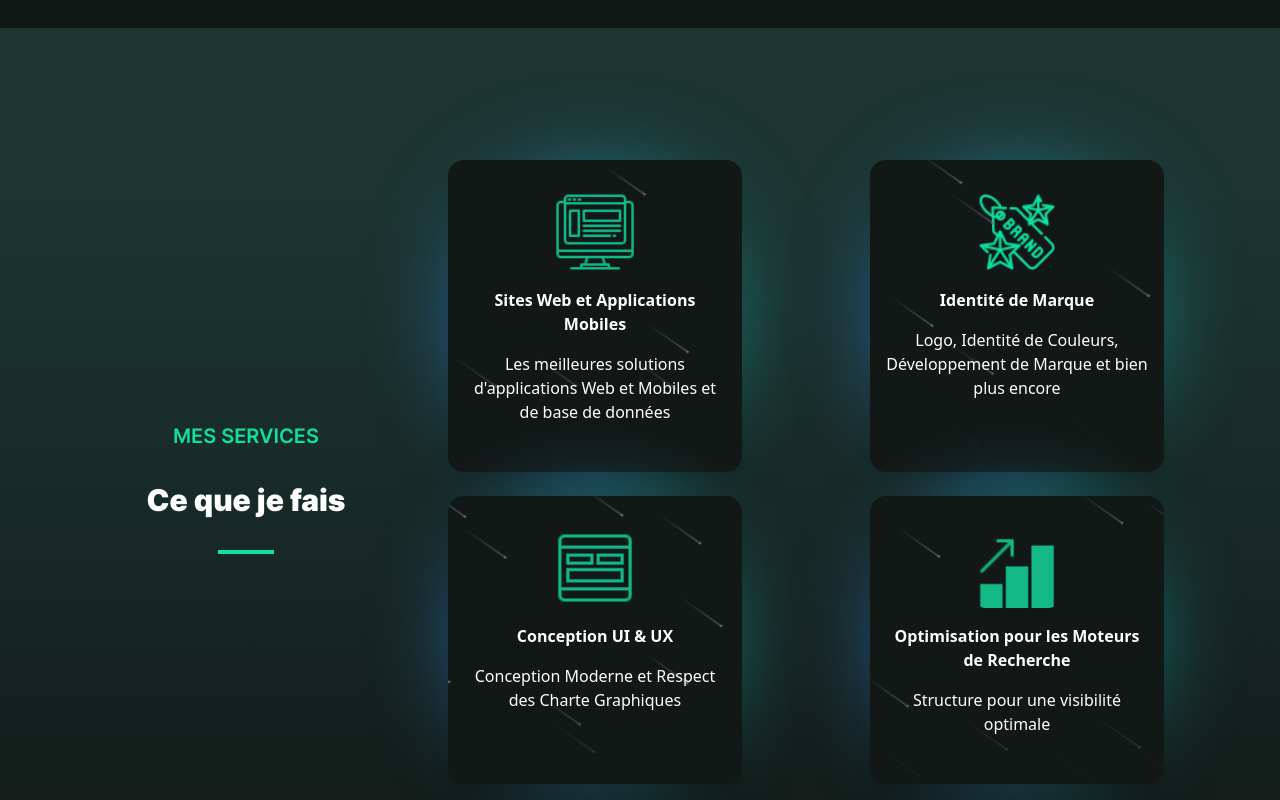
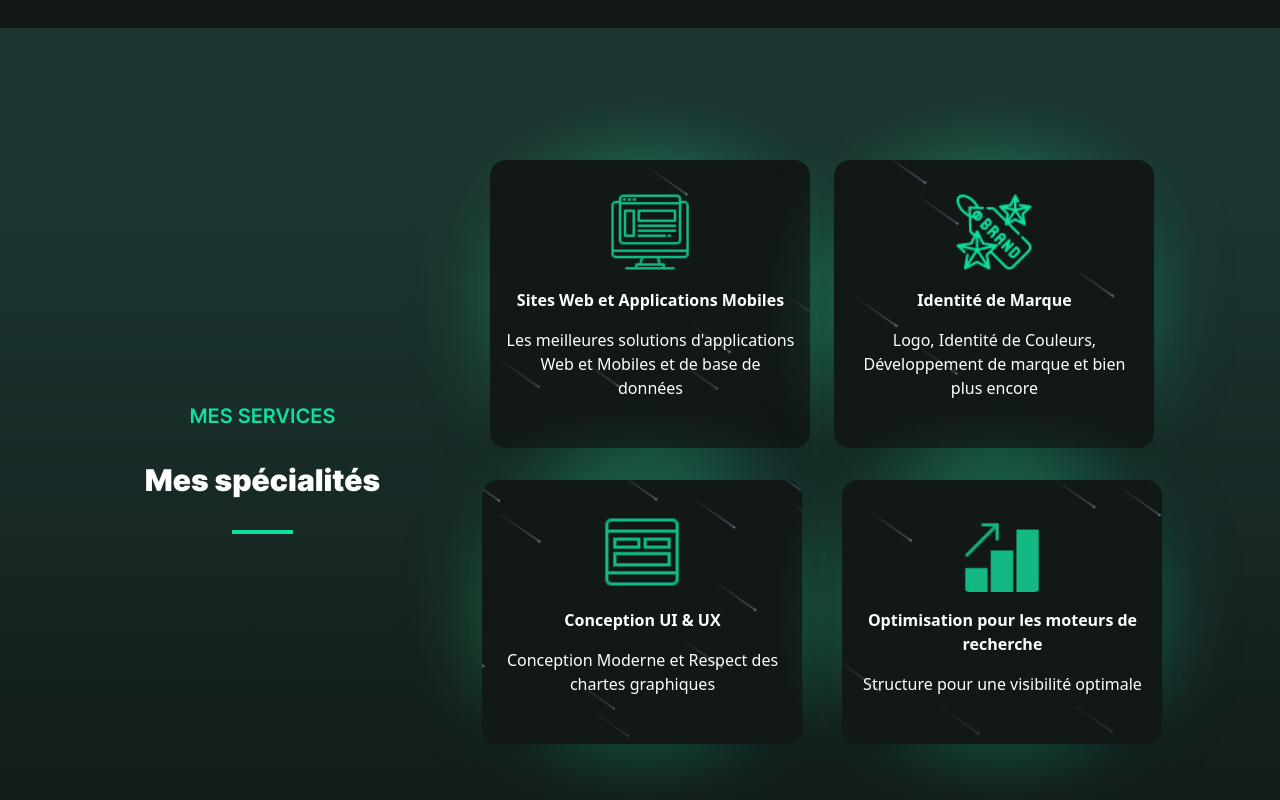
Before and after one commit to EddyBough/portfolioproject, a React (Vite) app: page / in a window 1280 px wide. Shown: the part 2020-2820 px from the top of the page. Built offline with nearby package versions, Linux system fonts and the light colour scheme.

Commit message:
component modified and redesign in ipad mode

```diff
--- a/src/components/Service.jsx
+++ b/src/components/Service.jsx
@@ -5,10 +5,10 @@ const Services = () => {
   return (
     <div
       id="serviceSection"
-      className="service md:p-20 flex flex-col md:flex-row"
+      className="service md:p-20 flex flex-col lg:flex-row"
     >
       {/* Div de gauche */}
-      <div className="flex flex-col justify-center md:w-1/2">
+      <div className="flex flex-col justify-center lg:w-1/2">
         <div className="flex justify-center">
           <h2 className="h2txt text-xl mt-16 md:mt-16">
             <FormattedMessage id="myServices" />
@@ -24,9 +24,9 @@ const Services = () => {
         </div>
       </div>
 
-      {/* Div de droite - cartes par MeteorsDemo */}
-      <div className="flex flex-col md:mt-4 md:flex md:justify-center p-12 md:p-9 items-center md:w-screen">
-        <div className="flex flex-col md:flex-row lg:flex-row md:space-x-32 space-y-8 md:space-y-0 lg:space-y-0">
+      {/* Div de droite */}
+      <div className="flex flex-col md:mt-4 p-12 md:p-9 items-center w-full">
+        <div className="grid grid-cols-1 lg:grid-cols-2 md:grid-cols-1 gap-6 ">
           <MeteorsDemo
             imageSrc="/img/website.png"
             title={<FormattedMessage id="websiteMobileAppsTitle" />}
@@ -38,7 +38,7 @@ const Services = () => {
             description={<FormattedMessage id="brandIdentityDescription" />}
           />
         </div>
-        <div className="flex flex-col md:flex-row lg:flex-row md:space-x-32 mt-8 md:mt-6 space-y-8 md:space-y-0 lg:space-y-0">
+        <div className="grid grid-cols-1 lg:grid-cols-2 md:grid-cols-1 gap-6  mt-8 md:gap-10">
           <MeteorsDemo
             imageSrc="/img/uxdesign.png"
             title={<FormattedMessage id="uiUxDesignTitle" />}
--- a/src/components/ui/MeteorsDemo.jsx
+++ b/src/components/ui/MeteorsDemo.jsx
@@ -4,7 +4,7 @@ import { Meteors } from "./Meteor";
 export function MeteorsDemo({ imageSrc, title, description }) {
   return (
     <div className="w-full relative max-w-xs">
-      <div className="absolute inset-0 h-full w-full bg-gradient-to-r from-blue-500 to-teal-500 transform scale-[0.80] bg-red-500 rounded-full blur-3xl"></div>
+      <div className="absolute inset-0 h-full w-full bg-gradient-to-r from-green-500 to-teal-500 transform scale-[0.80] bg-red-500 rounded-full blur-3xl"></div>
       <div className="relative shadow-xl bg-card1 px-4 py-8 h-full overflow-hidden rounded-2xl flex flex-col items-center">
         {imageSrc && (
           <img
--- a/translations/fr.json
+++ b/translations/fr.json
@@ -8,14 +8,14 @@
   "portfolio": "PORTFOLIO",
   "contactMe": "ME CONTACTER",
   "myServices": "MES SERVICES",
-  "whatIDo": "Ce que je fais",
+  "whatIDo": "Mes spécialités",
   "websiteMobileAppsTitle": "Sites Web et Applications Mobiles",
   "websiteMobileAppsDescription": "Les meilleures solutions d'applications Web et Mobiles et de base de données",
   "brandIdentityTitle": "Identité de Marque",
-  "brandIdentityDescription": "Logo, Identité de Couleurs, Développement de Marque et bien plus encore",
+  "brandIdentityDescription": "Logo, Identité de Couleurs, Développement de marque et bien plus encore",
   "uiUxDesignTitle": "Conception UI & UX",
-  "uiUxDesignDescription": "Conception Moderne et Respect des Charte Graphiques",
-  "searchEngineOptimizationTitle": "Optimisation pour les Moteurs de Recherche",
+  "uiUxDesignDescription": "Conception Moderne et Respect des chartes graphiques",
+  "searchEngineOptimizationTitle": "Optimisation pour les moteurs de recherche",
   "searchEngineOptimizationDescription": "Structure pour une visibilité optimale",
   "AboutMe": "À PROPOS DE MOI",
   "reinventingMyself": "Je me réinvente à chaque nouveau projet",
```
